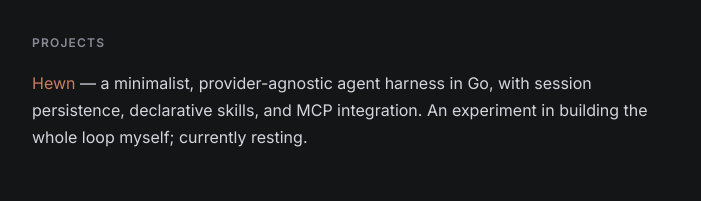
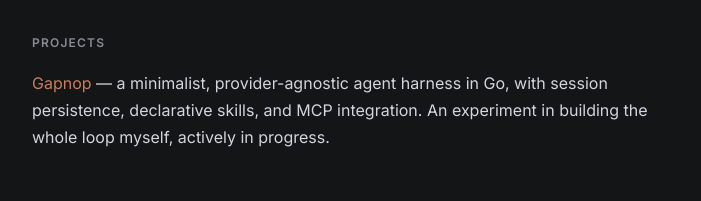
Before and after one commit to tobyjackson/tobyjackson.github.io, a plain HTML site: page index.html in a window 1280 px wide. Shown: the part 674-875 px from the top of the page, without its empty margins (288-989 px from the left). Drawn offline with Linux system fonts and the light colour scheme.

Commit message:
Update project reference: Hewn -> Gapnop
Hewn was renamed Gapnop and moved to github.com/tobyjackson/gapnop
(now public) on 2026-07-25; the site still pointed at the old
Unhewn/hewn repo. Also corrected "currently resting" to reflect
active ongoing work.

```diff
--- a/index.html
+++ b/index.html
@@ -83,10 +83,10 @@
 <section class="projects" id="projects">
 <h2>Projects</h2>
 <p>
-<a href="https://github.com/Unhewn/hewn" target="_blank" rel="noopener noreferrer">Hewn</a> —
+<a href="https://github.com/tobyjackson/gapnop" target="_blank" rel="noopener noreferrer">Gapnop</a> —
 a minimalist, provider-agnostic agent harness in Go, with session persistence,
 declarative skills, and MCP integration. An experiment in building the whole
-loop myself; currently resting.
+loop myself, actively in progress.
 </p>
 </section>
 <section class="elsewhere">
```
Also changed, not shown: llms-full.txt, llms.txt, 1 other file.
